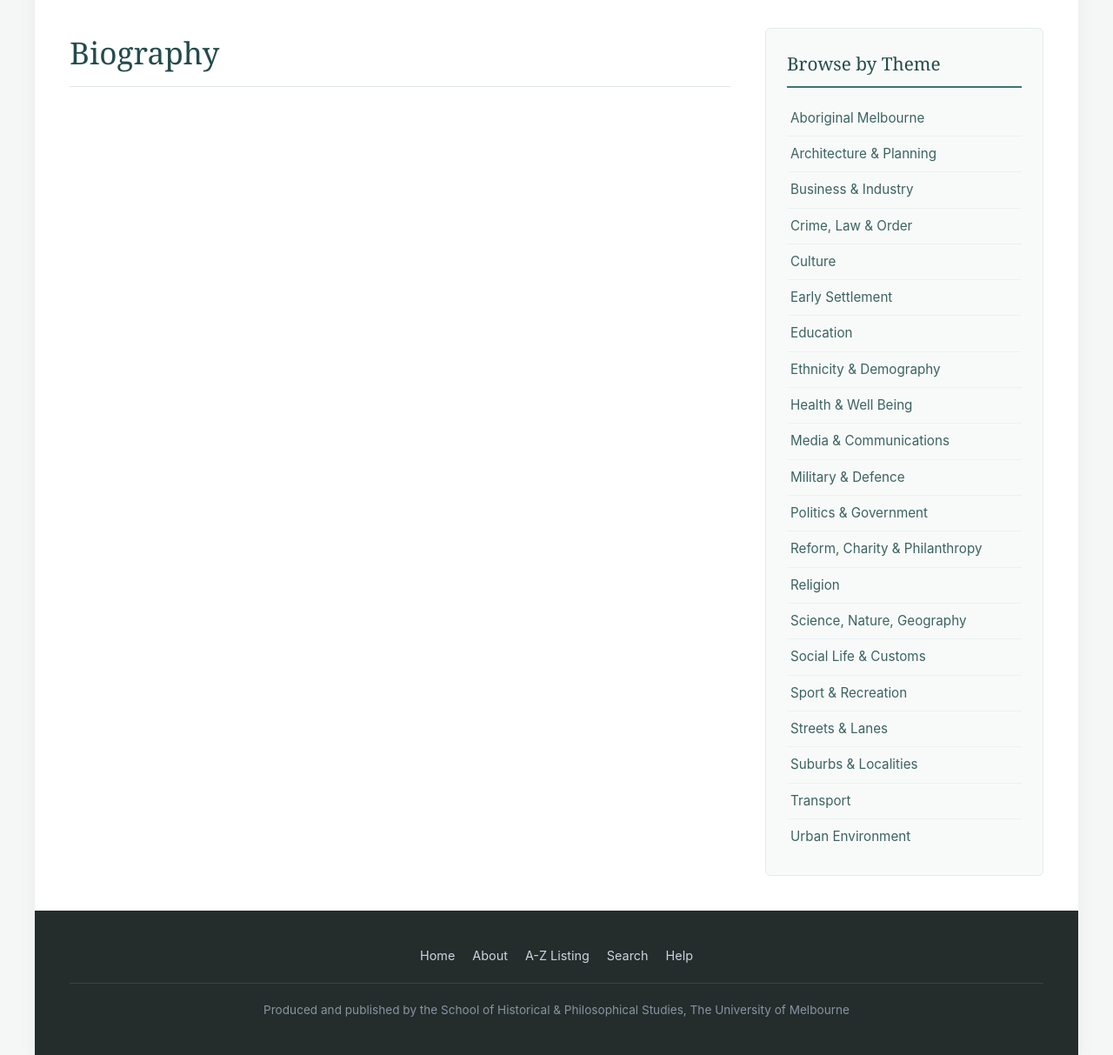
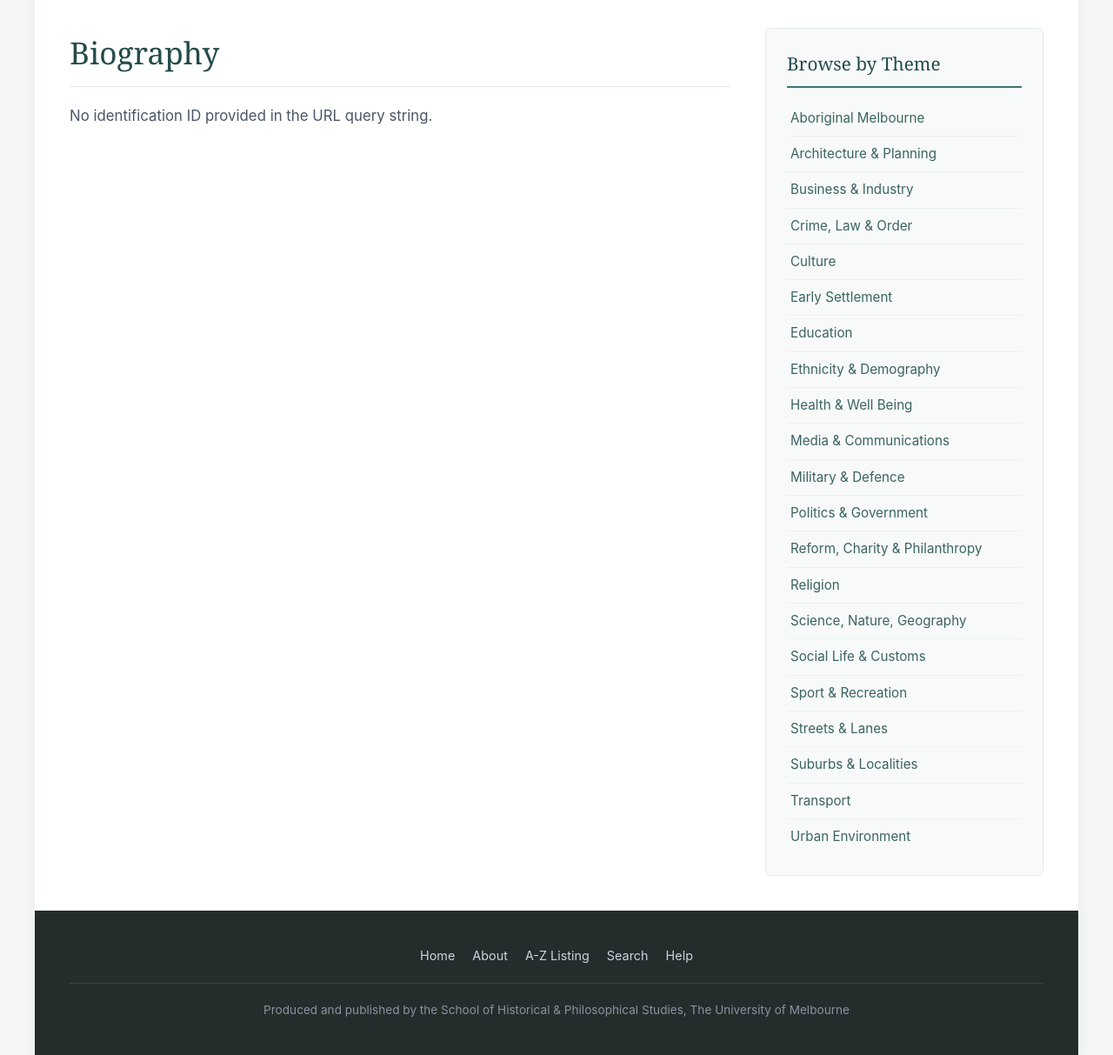
Before and after one commit to notamitchell/order, a Jekyll site: the page built from biogs.md, in a window 1280 px wide, cut to the strip 124-1337 px from the top of the page. Shown: the whole strip at 87% size. Built offline with Jekyll 4.4.1, drawn with Linux system fonts in a browser that asks for light colours; some of the changed lines change nothing that is shown.

Commit message:
Update default.html

```diff
--- a/_layouts/default.html
+++ b/_layouts/default.html
@@ -224,6 +224,11 @@
             <!-- Main Copy Placeholder -->
             <main class="main-content">
                {{ content }}
+
+            <div id="encyclopedia-entry" class="entry-card">
+            <p class="loading">Loading record...</p>
+            </div>
+
             </main>
 
             <!-- Themes Sidebar -->
@@ -279,43 +284,98 @@
   console.log("js");
 
   const CONFIG = {
-    path: 'biogs'
+    path: '{{ EAC-CPF-path }}'
   };
 
   // 1. Get the ID from the URL parameters (e.g., ?id=EM02472)
   const urlParams = new URLSearchParams(window.location.search);
   const fileId = urlParams.get('id');
+  const entryContainer = document.getElementById('encyclopedia-entry');
 
   if (fileId) {
-    // 2. Build a relative URL to your GitHub Pages folder
-    // This resolves to: /order/biogs/EM02472.xml
     const fileUrl = `./${CONFIG.path}/${fileId}.xml`;
 
     try {
-      // 3. Fetch the XML file directly from your website's hosting
       const response = await fetch(fileUrl);
+      if (!response.ok) throw new Error(`File not found (Status: ${response.status})`);
 
-      if (!response.ok) {
-        throw new Error(`File not found (Status: ${response.status})`);
+      const text = await response.text();
+      const xml = new DOMParser().parseFromString(text, "text/xml");
+
+      // The EAC-CPF namespace used in your document
+      const ns = "urn:isbn:1-931666-33-4";
+
+      // 2. Extract Fields safely using namespaced queries
+
+      // Name (Combining family and given name)
+      const familyName = xml.getElementsByTagNameNS(ns, "part").item(0)?.textContent || "";
+      const givenName = xml.getElementsByTagNameNS(ns, "part").item(1)?.textContent || "";
+      const fullName = givenName ? `${givenName} ${familyName}` : familyName;
+
+      // Entity Type (e.g., Person)
+      const entityType = xml.getElementsByTagNameNS(ns, "entityType")[0]?.textContent || "Unknown";
+
+      // Dates (Birth and Death)
+      const fromDate = xml.getElementsByTagNameNS(ns, "fromDate")[0]?.textContent || "";
+      const toDate = xml.getElementsByTagNameNS(ns, "toDate")[0]?.textContent || "Present";
+      const lifeSpan = fromDate ? `(${fromDate} – ${toDate})` : "";
+
+      // Places (Loop and map role to place entry)
+      const placeElements = xml.getElementsByTagNameNS(ns, "place");
+      let placesHtml = "";
+      for (let place of placeElements) {
+        const role = place.getElementsByTagNameNS(ns, "placeRole")[0]?.textContent || "Location";
+        const entry = place.getElementsByTagNameNS(ns, "placeEntry")[0]?.textContent || "";
+        if (entry) {
+          placesHtml += `<li><strong>${role}:</strong> ${entry}</li>`;
+        }
       }
 
-      const text = await response.text();
+      // Occupations
+      const occupationElements = xml.getElementsByTagNameNS(ns, "occupation");
+      let occupations = [];
+      for (let occ of occupationElements) {
+        const term = occ.getElementsByTagNameNS(ns, "term")[0]?.textContent;
+        if (term) occupations.push(term);
+      }
+      const occupationText = occupations.join(", ");
 
-      // 4. Parse and log the abstract
-      const xml = new DOMParser().parseFromString(text, "text/xml");
-      const abstract = xml.getElementsByTagName("abstract")[0];
+      // Abstract (Handles any nested HTML markup inside the abstract safely)
+      const abstractNode = xml.getElementsByTagNameNS(ns, "abstract")[0];
+      const abstractHtml = abstractNode ? abstractNode.innerHTML : "No description available.";
 
-      if (abstract) {
-        console.log("Abstract found:", abstract.textContent);
-      } else {
-        console.log("No <abstract> tag found in this XML.");
-      }
+      // 3. Construct and Inject the HTML Layout
+      entryContainer.innerHTML = `
+        <article class="biography">
+          <header class="entry-header">
+            <span class="entity-badge">${entityType}</span>
+            <h1 class="entry-title">${fullName}</h1>
+            <p class="life-span">${lifeSpan}</p>
+          </header>
+
+          <hr />
+
+          <section class="quick-facts">
+            <h3>Quick Facts</h3>
+            <ul>
+              ${occupationText ? `<li><strong>Occupation:</strong> ${occupationText}</li>` : ''}
+              ${placesHtml}
+            </ul>
+          </section>
+
+          <section class="biography-text">
+            <h3>Abstract</h3>
+            <div>${abstractHtml}</div>
+          </section>
+        </article>
+      `;
 
     } catch (error) {
       console.error("Error loading the XML file:", error);
+      entryContainer.innerHTML = `<p class="error-msg">Error: Could not load the requested record.</p>`;
     }
   } else {
-    console.error("No 'id' parameter found in the URL.");
+    entryContainer.innerHTML = `<p class="error-msg">No identification ID provided in the URL query string.</p>`;
   }
 </script>
   </body>
```
